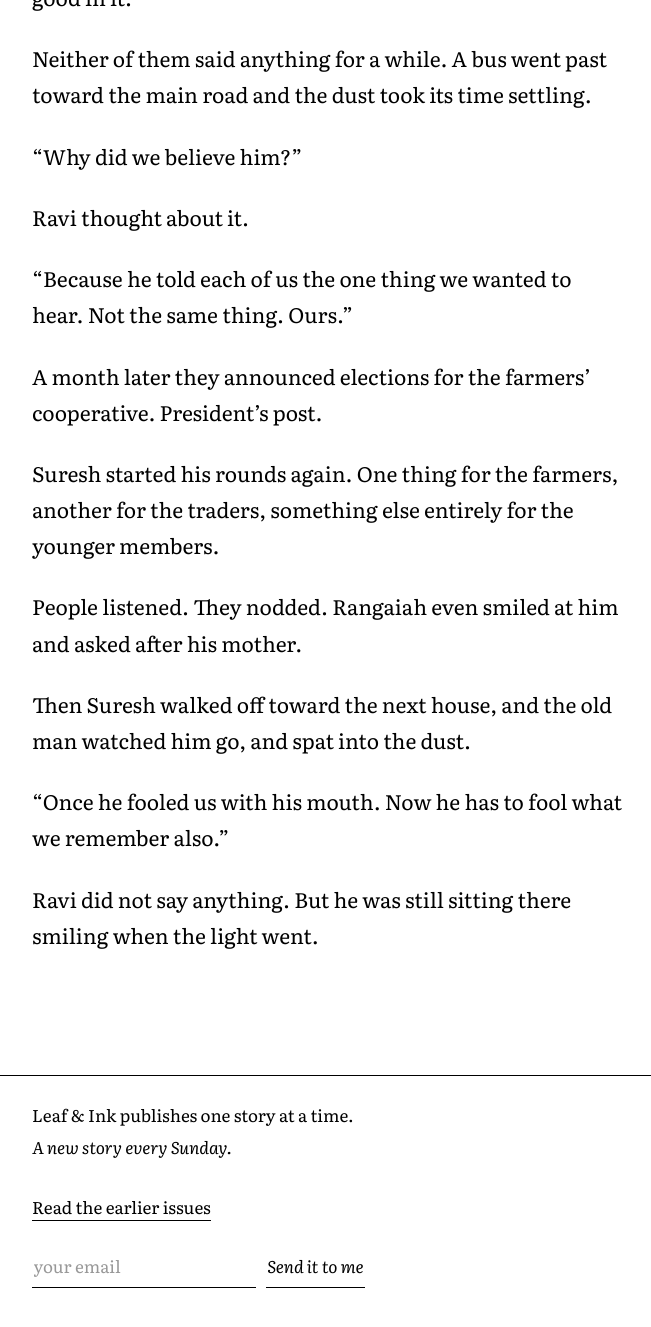
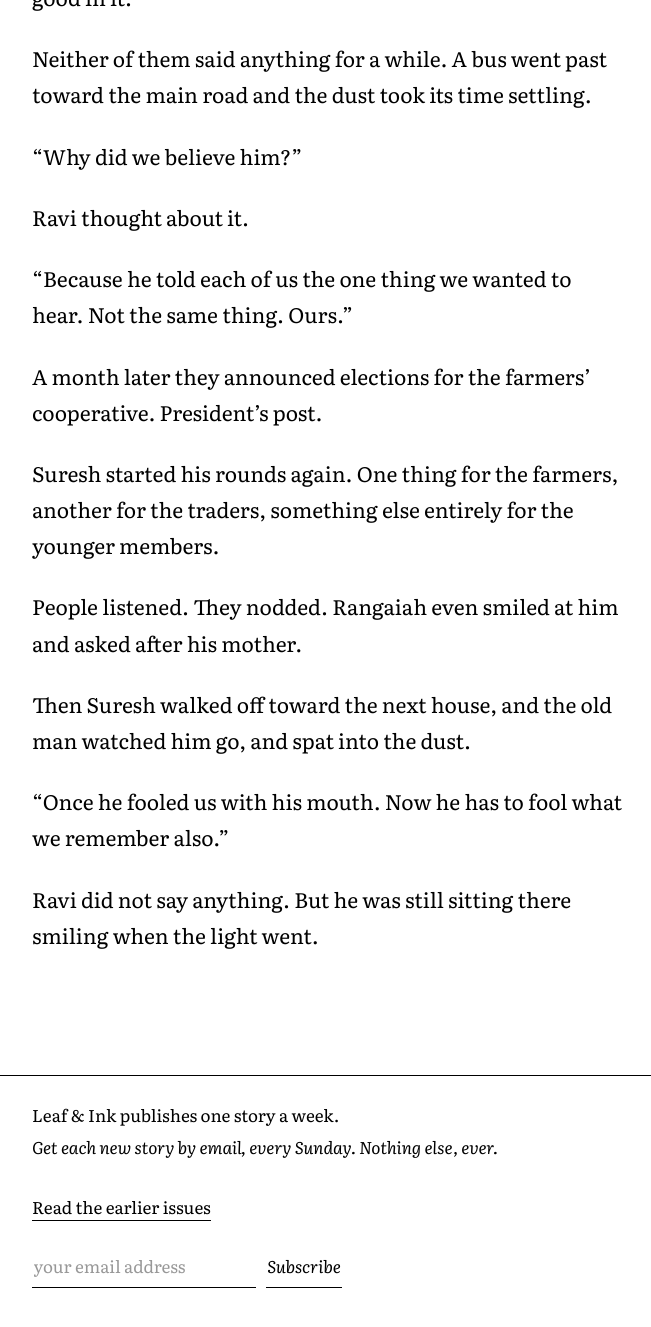
Before and after one commit to primeclout/leafandink.in, a Jekyll site: the page built from index.html, in a window 1280 px wide and 1400 px high, scrolled down 5264 px. Shown: the top 1327 px of the window, without its empty margins (312-963 px from the left). Built offline with Jekyll 4.4.1, drawn with Linux system fonts in a browser that asks for light colours.

Commit message:
Add files via upload

```diff
--- a/_includes/issue.html
+++ b/_includes/issue.html
@@ -1,5 +1,8 @@
 <header class="masthead">
-  <a class="archive-link" href="{{ "/archive/" | relative_url }}">Archive</a>
+  <nav class="top">
+    <a href="{{ "/archive/" | relative_url }}">Archive</a>
+    <a href="#subscribe">Subscribe</a>
+  </nav>
   <p class="name">Leaf &amp; Ink</p>
   <p class="issue">{{ include.doc.issue | capitalize }}, {{ include.doc.date | date: "%-d %B" }}</p>
 </header>
@@ -21,13 +24,13 @@
   <hr class="end">
 </article>
 
-<section class="foot">
-  <p>Leaf &amp; Ink publishes one story at a time.</p>
-  <p class="italic">A new story every Sunday.</p>
+<section class="foot" id="subscribe">
+  <p>Leaf &amp; Ink publishes one story a week.</p>
+  <p class="italic">Get each new story by email, every Sunday. Nothing else, ever.</p>
   <p class="also"><a href="{{ "/archive/" | relative_url }}">Read the earlier issues</a></p>
   <form action="#" method="post">
     <label for="email" hidden>Email address</label>
-    <input id="email" name="email" type="email" placeholder="your email" required>
-    <button type="submit">Send it to me</button>
+    <input id="email" name="email" type="email" placeholder="your email address" required>
+    <button type="submit">Subscribe</button>
   </form>
 </section>
--- a/_layouts/default.html
+++ b/_layouts/default.html
@@ -49,14 +49,20 @@
   padding:2.1rem var(--side) .6rem;
   text-align:center;
 }
-.masthead .archive-link{
+.masthead .top{
   position:absolute;top:1.15rem;right:var(--side);
   font-size:.9375rem;font-style:italic;
-  border-bottom:1px solid transparent;
 }
-.masthead .archive-link:hover{border-bottom-color:var(--ink)}
+.masthead .top a{
+  margin-left:1.3rem;
+  border-bottom:1px solid transparent;padding-bottom:1px;
+}
+.masthead .top a:hover{border-bottom-color:var(--ink)}
+html{scroll-behavior:smooth}
+@media (prefers-reduced-motion:reduce){html{scroll-behavior:auto}}
 @media (max-width:30rem){
-  .masthead .archive-link{position:static;display:block;text-align:right;margin-bottom:.4rem}
+  .masthead .top{position:static;display:block;text-align:right;margin-bottom:.5rem}
+  .masthead .top a:first-child{margin-left:0}
 }
 .masthead .name{
   font-family:"Literata",Georgia,serif;
@@ -141,6 +147,7 @@
 /* ---------- foot ---------- */
 
 .foot{
+  scroll-margin-top:2rem;
   max-width:var(--measure);
   margin:4.4rem auto 0;
   padding:1.5rem var(--side) 7rem;
```
